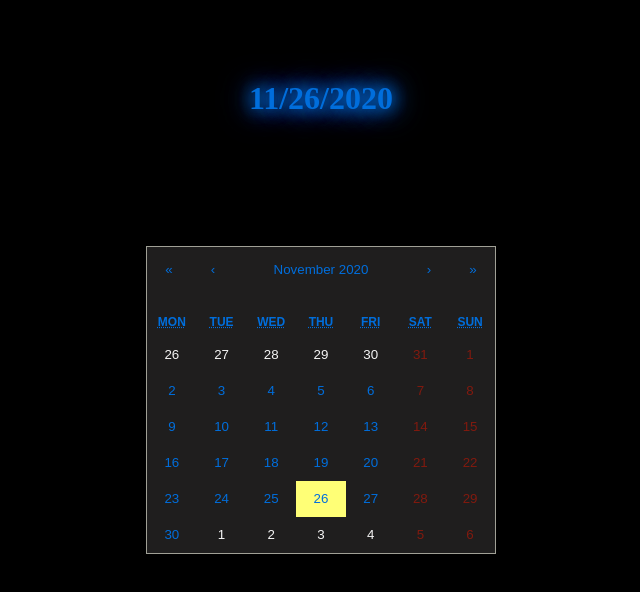
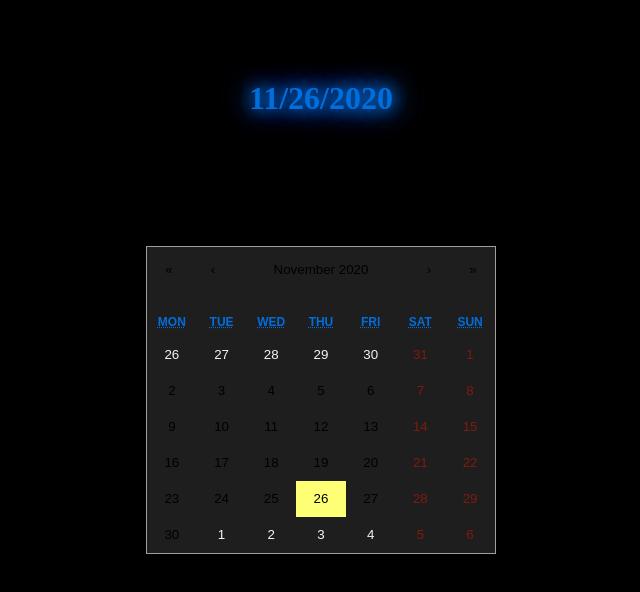
Before and after one commit to michaelseraus/Todo-App, a React (Create React App) app: page / in a window 1280 px wide. Shown: the top 592 px of the page, without its empty margins (319-959 px from the left). Built offline with nearby package versions, Linux system fonts and the light colour scheme; a web font is replaced by a local one.

Commit message:
remove blue

```diff
--- a/src/Styles/app.scss
+++ b/src/Styles/app.scss
@@ -35,9 +35,9 @@
   color: whitesmoke !important;
 }
 
-.react-calendar button {
-  color: #006edc;
-}
+// .react-calendar button {
+//   color: #006edc;
+// }
 
 .react-calendar__month-view__days__day--weekend {
   color: #811a0f !important;
```
